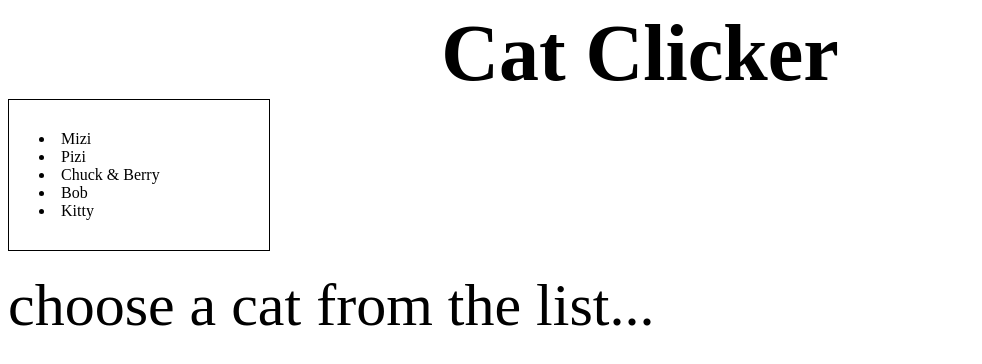
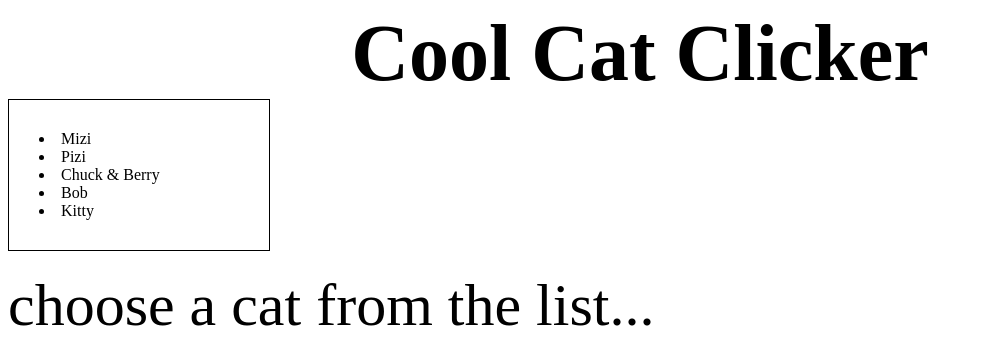
Before and after one commit to eyalganor123/cat-clicker, a plain HTML site: page index.html in a window 1280 px wide. Shown: the whole page, without its empty margins (0-982 px from the left). Drawn offline with Linux system fonts and the light colour scheme.

Commit message:
changing title

```diff
--- a/index.html
+++ b/index.html
@@ -43,7 +43,7 @@
 </style>
 
 <body>
-    <h1>Cat Clicker</h1>
+    <h1>Cool Cat Clicker</h1>
     <section id="catlist"></section>
 
     <div id="display">
```
